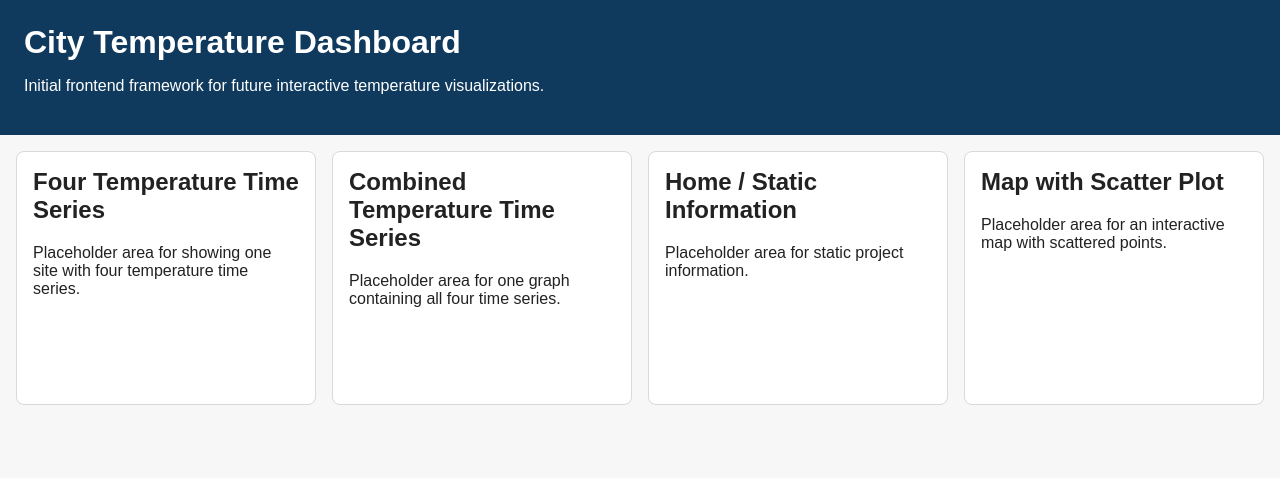
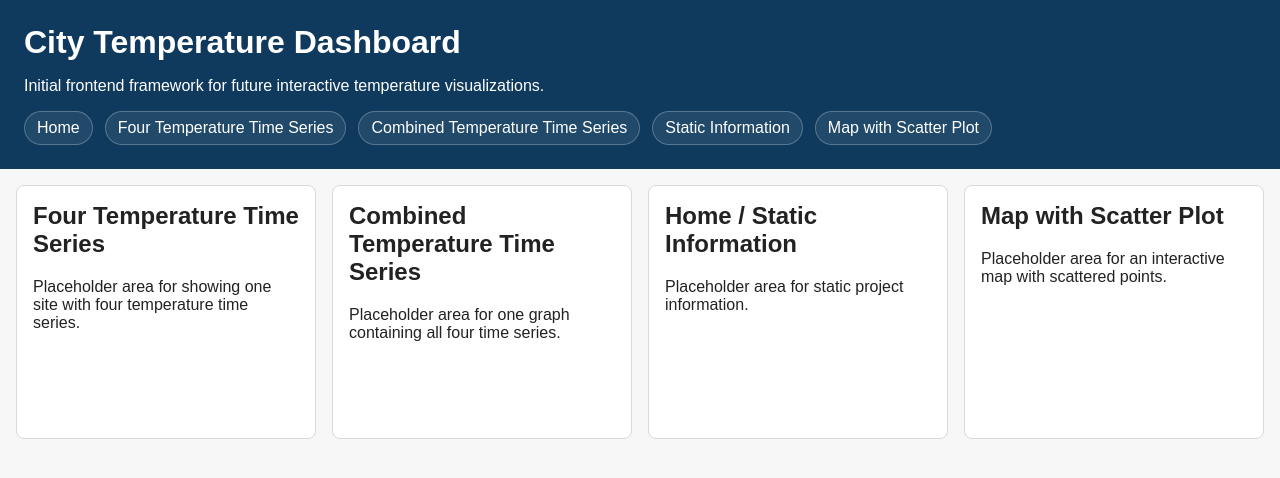
Before and after one commit to maxnutz/sff_city_temperatures, a Flask app: page / in a window 1280 px wide. Shown: the top 478 px of the page. Run offline with Flask 3, Linux system fonts and the light colour scheme.

Commit message:
add cross-webpage referencing

```diff
--- a/app.py
+++ b/app.py
@@ -1,6 +1,10 @@
-from flask import Flask, render_template
+from flask import Flask, render_template, send_from_directory
+
+from pathlib import Path
 
 app = Flask(__name__)
+
+DOCS_DIR = Path(__file__).resolve().parent / "docs"
 
 
 @app.route('/')
@@ -8,5 +12,16 @@ def home() -> str:
     return render_template('index.html')
 
 
+@app.route("/docs/")
+@app.route("/docs/<path:filename>")
+def docs(filename: str = "index.html"):
+    return send_from_directory(DOCS_DIR, filename)
+
+
+@app.route("/docs")
+def docs_index_redirect() -> str:
+    return send_from_directory(DOCS_DIR, "index.html")
+
+
 if __name__ == '__main__':
     app.run(host='0.0.0.0', port=8000)
--- a/docs/styles.css
+++ b/docs/styles.css
@@ -23,6 +23,28 @@ header a {
   color: #cce7ff;
 }
 
+.site-nav {
+  display: flex;
+  flex-wrap: wrap;
+  gap: 0.75rem;
+  margin-top: 1rem;
+}
+
+.site-nav a {
+  display: inline-block;
+  padding: 0.45rem 0.75rem;
+  border: 1px solid rgba(255, 255, 255, 0.25);
+  border-radius: 999px;
+  background: rgba(255, 255, 255, 0.08);
+  color: #fff;
+  text-decoration: none;
+}
+
+.site-nav a:hover,
+.site-nav a:focus-visible {
+  background: rgba(255, 255, 255, 0.18);
+}
+
 .grid-layout {
   display: grid;
   grid-template-columns: repeat(auto-fit, minmax(280px, 1fr));
@@ -46,6 +68,22 @@ header a {
   margin-top: 0;
 }
 
+.site-card-link {
+  display: block;
+  color: inherit;
+  text-decoration: none;
+}
+
+.site-card-link:hover .panel,
+.site-card-link:focus-visible .panel {
+  border-color: #0f3a5d;
+  box-shadow: 0 0 0 2px rgba(15, 58, 93, 0.12);
+}
+
+.site-card-link .panel {
+  transition: border-color 0.15s ease, box-shadow 0.15s ease;
+}
+
 .site-list {
   margin: 0;
   padding-left: 1.1rem;
--- a/templates/index.html
+++ b/templates/index.html
@@ -4,34 +4,49 @@
     <meta charset="utf-8" />
     <meta name="viewport" content="width=device-width, initial-scale=1" />
     <title>City Temperatures</title>
-    <link rel="stylesheet" href="{{ url_for('static', filename='styles.css') }}" />
+    <link rel="stylesheet" href="/docs/styles.css" />
   </head>
   <body>
     <header>
       <h1>City Temperature Dashboard</h1>
       <p>Initial frontend framework for future interactive temperature visualizations.</p>
+      <nav class="site-nav" aria-label="Site navigation">
+        <a href="/docs/index.html">Home</a>
+        <a href="/docs/four-timeseries.html">Four Temperature Time Series</a>
+        <a href="/docs/combined-timeseries.html">Combined Temperature Time Series</a>
+        <a href="/docs/static-information.html">Static Information</a>
+        <a href="/docs/map-scatter.html">Map with Scatter Plot</a>
+      </nav>
     </header>
 
     <main class="grid-layout">
+      <a class="site-card-link" href="/docs/four-timeseries.html">
         <section class="panel" id="four-timeseries-panel">
           <h2>Four Temperature Time Series</h2>
           <p>Placeholder area for showing one site with four temperature time series.</p>
         </section>
+      </a>
 
+      <a class="site-card-link" href="/docs/combined-timeseries.html">
         <section class="panel" id="combined-timeseries-panel">
           <h2>Combined Temperature Time Series</h2>
           <p>Placeholder area for one graph containing all four time series.</p>
         </section>
+      </a>
 
+      <a class="site-card-link" href="/docs/static-information.html">
         <section class="panel" id="home-panel">
           <h2>Home / Static Information</h2>
           <p>Placeholder area for static project information.</p>
         </section>
+      </a>
 
+      <a class="site-card-link" href="/docs/map-scatter.html">
         <section class="panel" id="map-panel">
           <h2>Map with Scatter Plot</h2>
           <p>Placeholder area for an interactive map with scattered points.</p>
         </section>
+      </a>
     </main>
   </body>
 </html>
```
Also changed, not shown: docs/combined-timeseries.html (+7 -0 lines), docs/four-timeseries.html (+7 -0 lines), docs/index.html (+33 -6 lines), docs/map-scatter.html (+7 -0 lines), docs/static-information.html (+7 -0 lines). Lines whose indentation alone changed are shown as unchanged.
